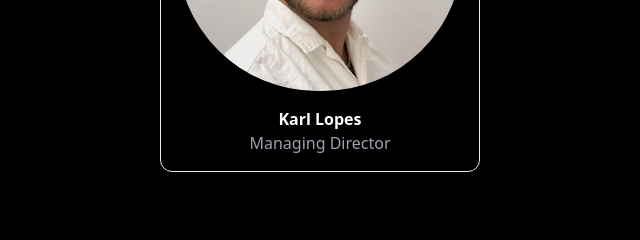
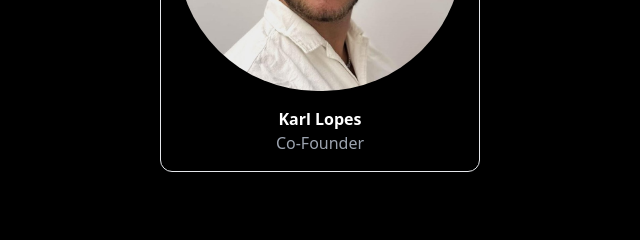
Before and after one commit to karllopes2005/LAIK, a plain HTML site: page index.html in a window 1280 px wide. Shown: the part 1980-2220 px from the top of the page, 320-960 px from the left. Drawn offline with nearby package versions, Linux system fonts and the light colour scheme.

Commit message:
Update index.html
KL changed to co founder

```diff
--- a/index.html
+++ b/index.html
@@ -94,7 +94,7 @@
           <img src="Images/KarlNM.jpg" alt="Karl Lopes" class="w-full h-full object-cover">
         </div>
         <h3 class="font-bold">Karl Lopes</h3>
-        <p class="text-gray-400">Managing Director</p>
+        <p class="text-gray-400">Co-Founder</p>
       </div>
     </div>
   </section>
```
